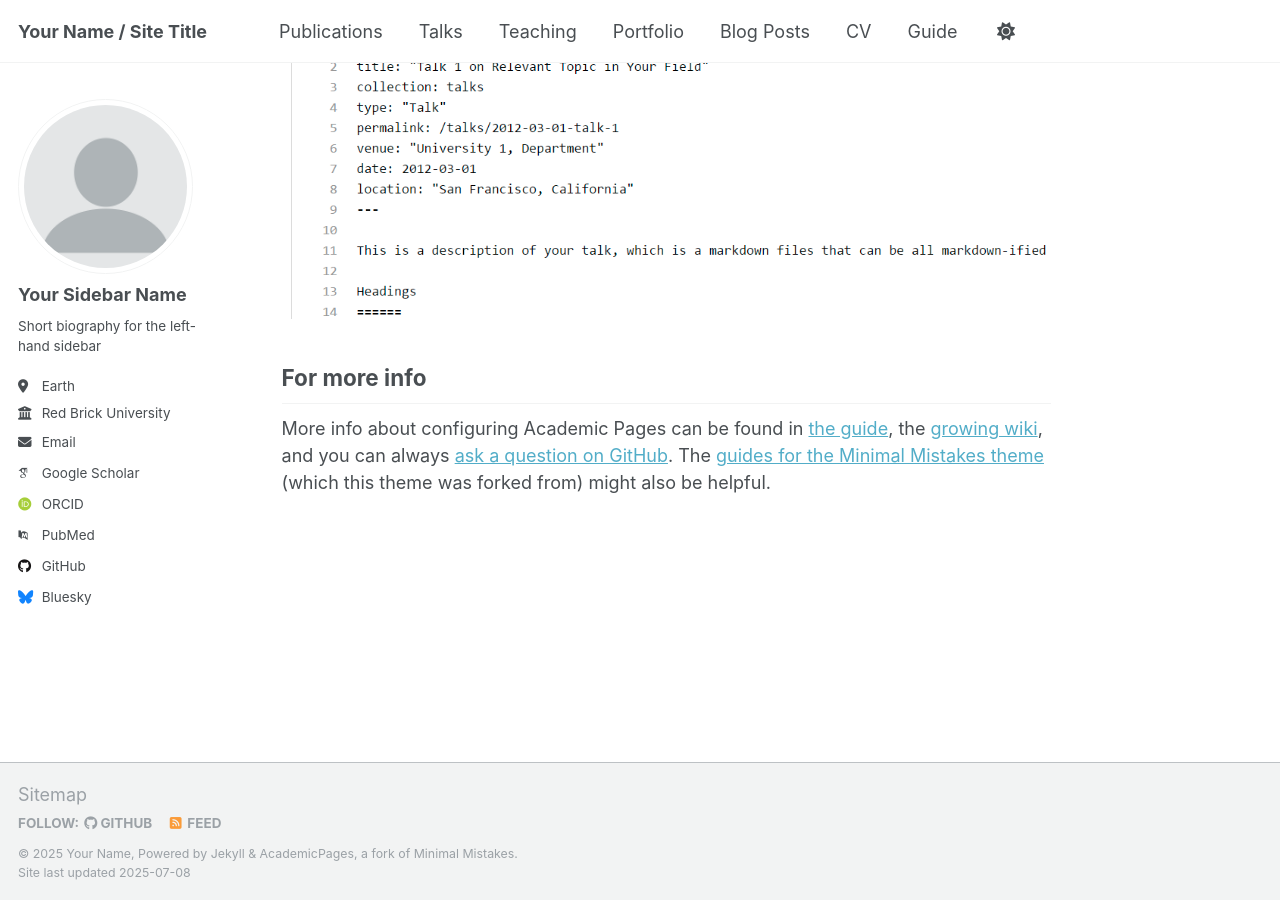
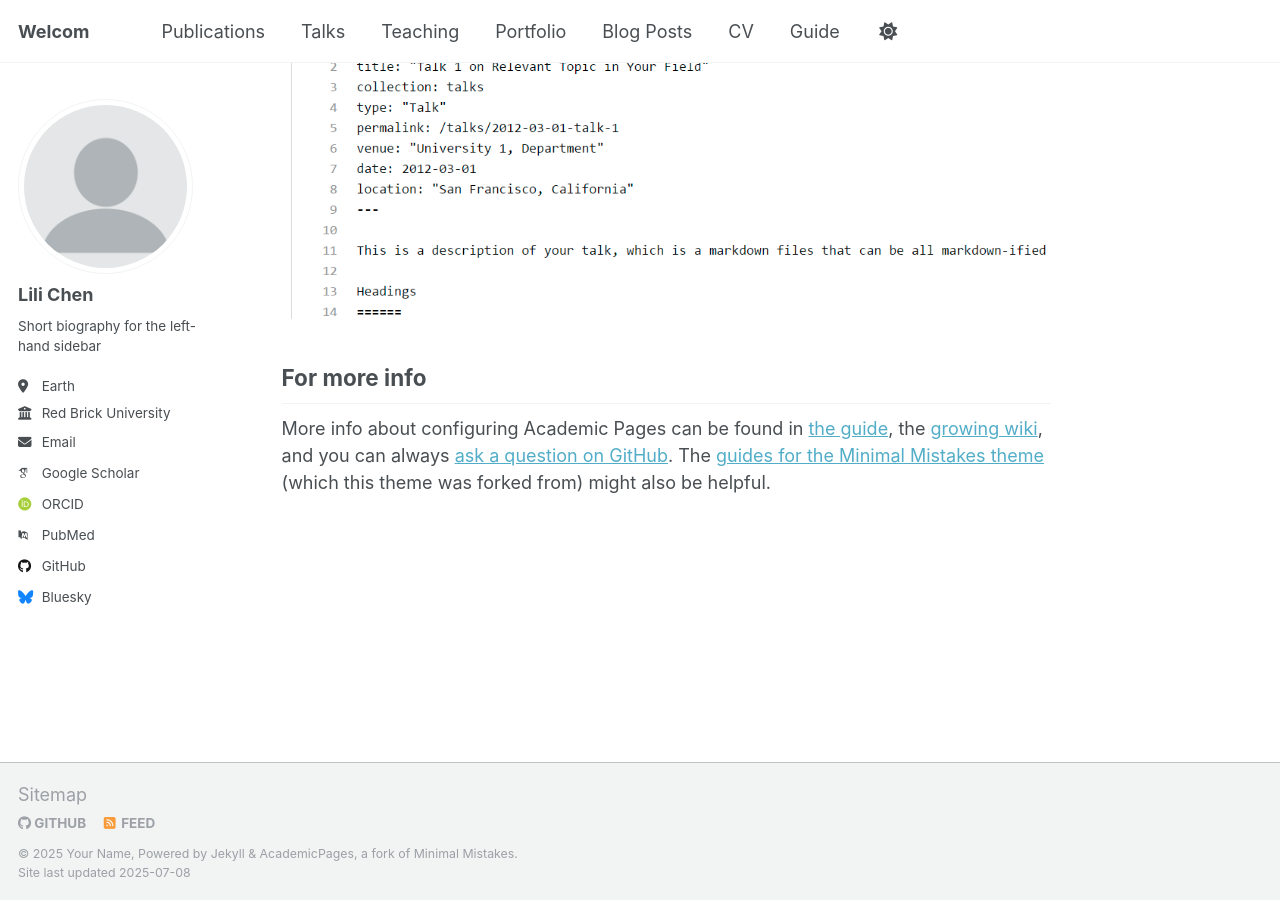
Before and after one commit to lilichennn/lilichennn.github.io, a Jekyll site: the page built from _pages/about.md, in a window 1280 px wide and 900 px high, scrolled down 2880 px. Built offline with Jekyll 4.4.1, drawn with Linux system fonts in a browser that asks for light colours; some web fonts are replaced; a script that is not in the unit is left out.

Commit message:
Update _config.yml

```diff
--- a/_config.yml
+++ b/_config.yml
@@ -7,9 +7,9 @@
 # server process.
 
 # Basic Site Settings
-locale                   : "en-US"
+locale                   : "ch-CHINA"
 site_theme               : "default"
-title                    : "Your Name / Site Title"
+title                    : "Welcom"
 title_separator          : "-"
 name                     : &name "Your Name"
 description              : &description "personal description"
@@ -23,7 +23,7 @@ repository               : "academicpages/academicpages.github.io"
 author:
   # Biographic information
   avatar           : "profile.png"
-  name             : "Your Sidebar Name"
+  name             : "Lili Chen"
   pronouns         : # example: "she/her"
   bio              : "Short biography for the left-hand sidebar"
   location         : "Earth"
```
